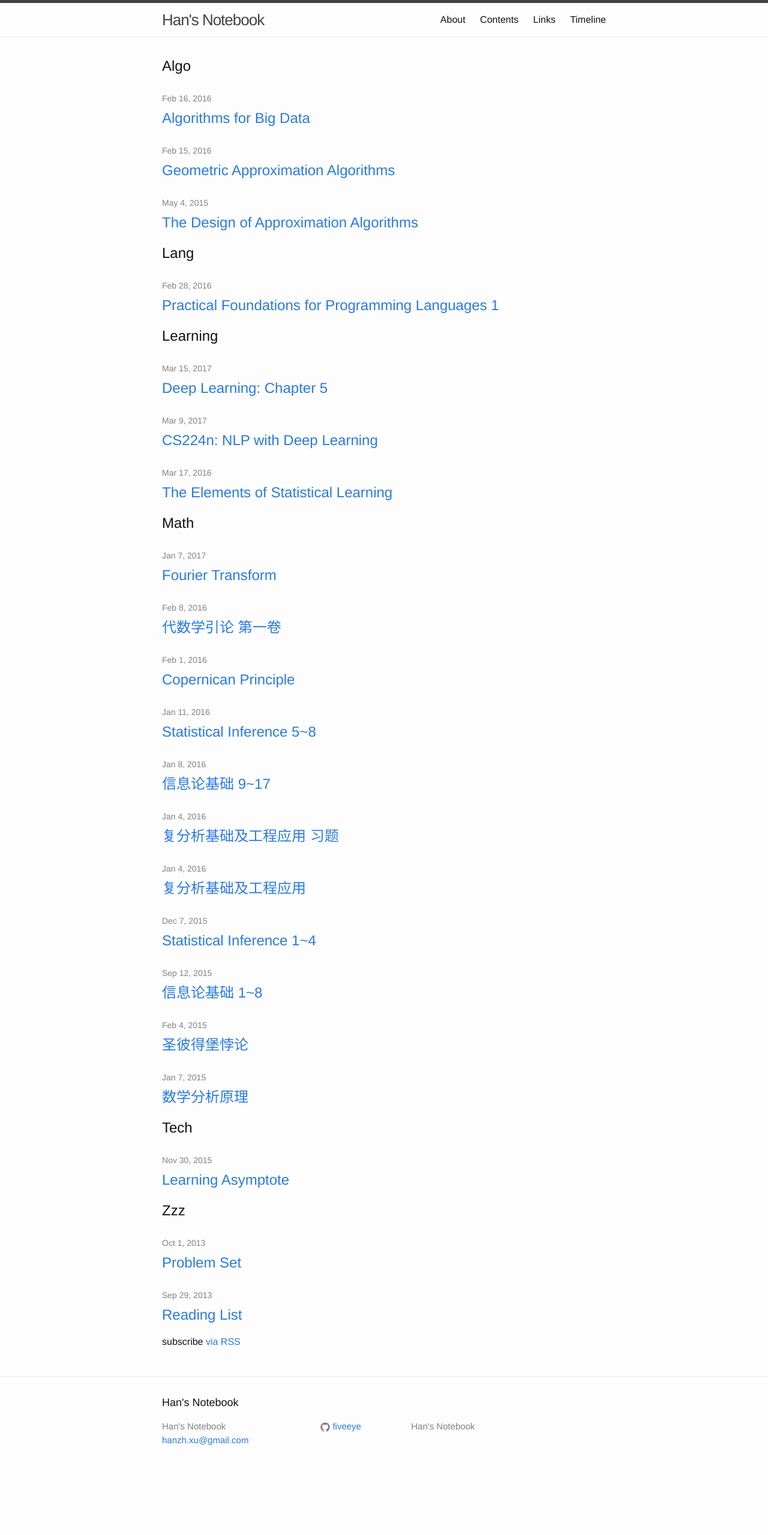
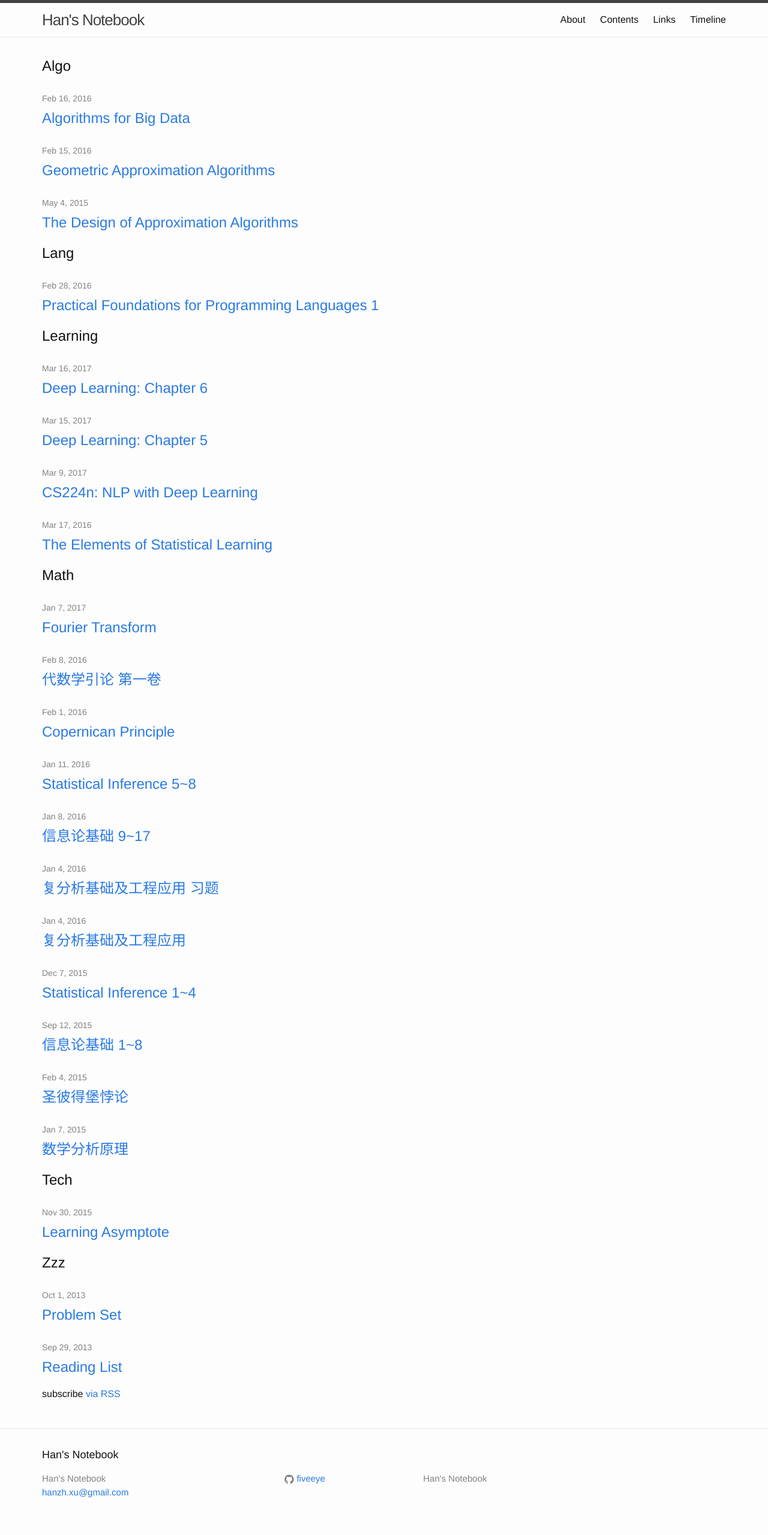
Before and after one commit to FiveEyes/FiveEyes.github.io, a Jekyll site: the page built from index.html, in a window 1280 px wide. Shown: the whole page at 60% size. Built offline with Jekyll 4.4.1, drawn with Linux system fonts in a browser that asks for light colours; before the commit the page ends 2472 px from its top, so only the background shows below that.

Commit message:
finish DLB5, update content-width

```diff
--- /dev/null
+++ b/_posts/deeplearningbook/2017-03-16-Deep-Learning-Book-6.md
@@ -0,0 +1,8 @@
+---
+layout: post
+title: "Deep Learning: Chapter 6"
+date: 2017-03-16 04:15:00
+categories: Learning
+---
+
+# 6 Deep Feedforward Networks
--- a/css/main.scss
+++ b/css/main.scss
@@ -23,7 +23,7 @@ $grey-color-light: lighten($grey-color, 40%);
 $grey-color-dark:  darken($grey-color, 25%);
 
 // Width of the content area
-$content-width:    800px;
+$content-width:    1200px;
 
 $on-palm:          600px;
 $on-laptop:        800px;
```
Also changed, not shown: _posts/deeplearningbook/2017-03-15-Deep-Learning-Book-5.md (+5 -1 lines).
